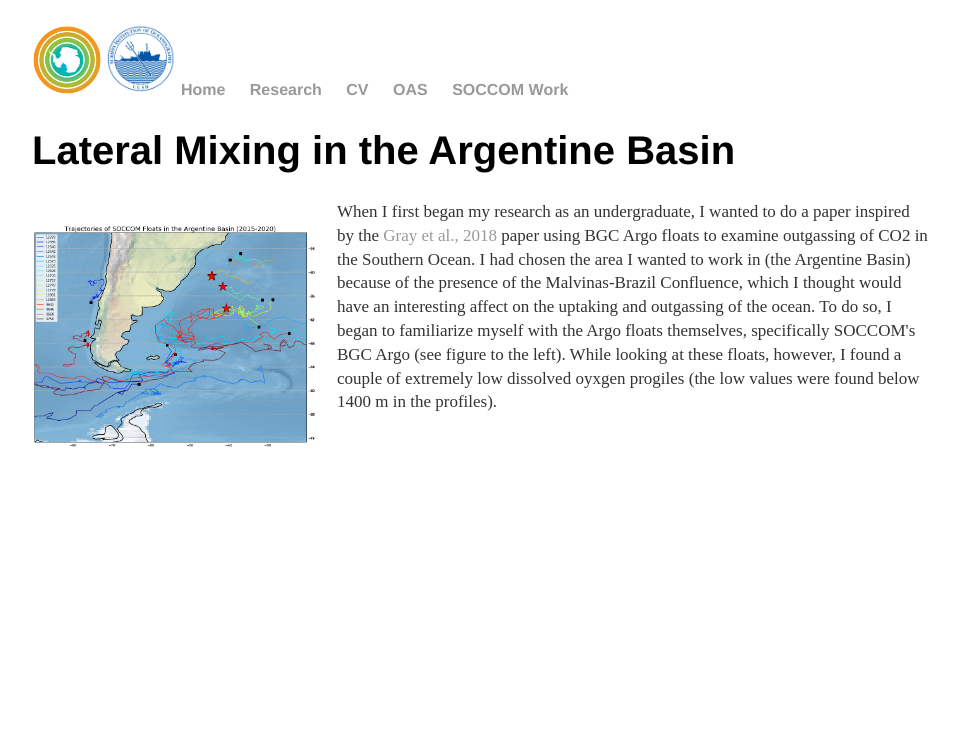
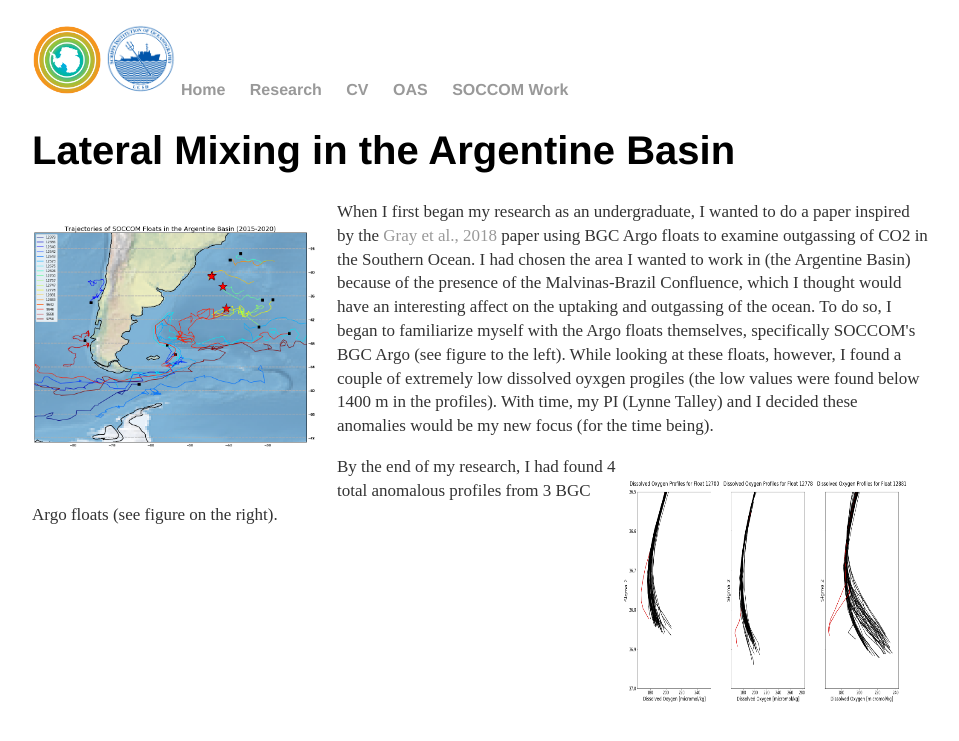
Before and after one commit to SawyerBrand/SawyerBrand.github.io, a Jekyll site: the page Research/res/index.html, which Jekyll copies as it is, in a window 1280 px wide. Shown: the top 741 px of the page, without its empty margins (160-1119 px from the left). Built offline with Jekyll 4.4.1, drawn with Linux system fonts in a browser that asks for light colours.

Commit message:
Update index.html

```diff
--- a/Research/res/index.html
+++ b/Research/res/index.html
@@ -36,7 +36,11 @@
 				Argentine Basin) because of the presence of the Malvinas-Brazil Confluence, which I thought would have an interesting affect
 				on the uptaking and outgassing of the ocean. To do so, I began to familiarize myself with the Argo floats themselves, specifically
 				SOCCOM's BGC Argo (see figure to the left). While looking at these floats, however, I found a couple of extremely low dissolved oyxgen
-				progiles (the low values were found below 1400 m in the profiles).</p>
+				progiles (the low values were found below 1400 m in the profiles). With time, my PI (Lynne Talley) and I decided these anomalies would
+				be my new focus (for the time being).</p>
+
+			<p style="float: right;"><img style="margin-right:20px" src="Images/Anomalies_DO_Final.png" width="285" height="225" class="inline"></p>
+			<p style="font-size:17px"> By the end of my research, I had found 4 total anomalous profiles from 3 BGC Argo floats (see figure on the right).</p>
 			</div>
 
 	<br>
```
